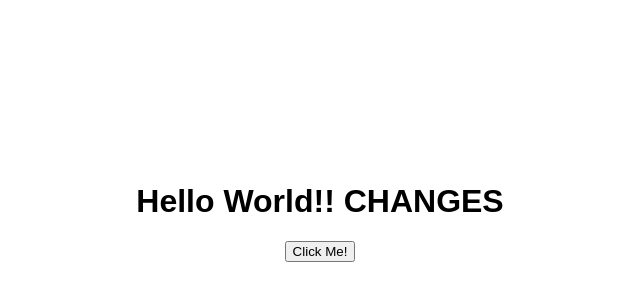
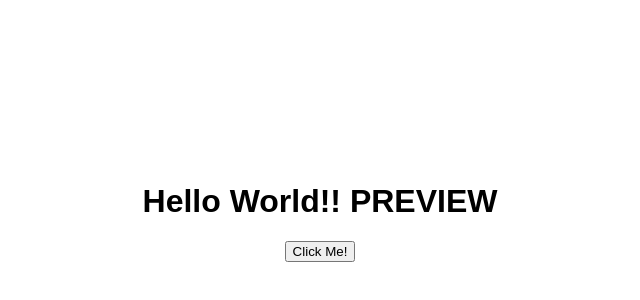
Before and after one commit to mariorcardoso/trunk-based-dev, a website: page index.html in a window 1280 px wide. Shown: the part 196-496 px from the top of the page, without its empty margins (320-960 px from the left). Drawn offline with Linux system fonts and the light colour scheme.

Commit message:
SPREVIEW

```diff
--- a/index.html
+++ b/index.html
@@ -7,7 +7,7 @@
     <link rel="stylesheet" href="style.css" />
   </head>
   <body>
-    <h1>Hello World!! CHANGES</h1>
+    <h1>Hello World!! PREVIEW</h1>
     <button id="btn">Click Me!</button>
     <script src="script.js"></script>
   </body>
```
